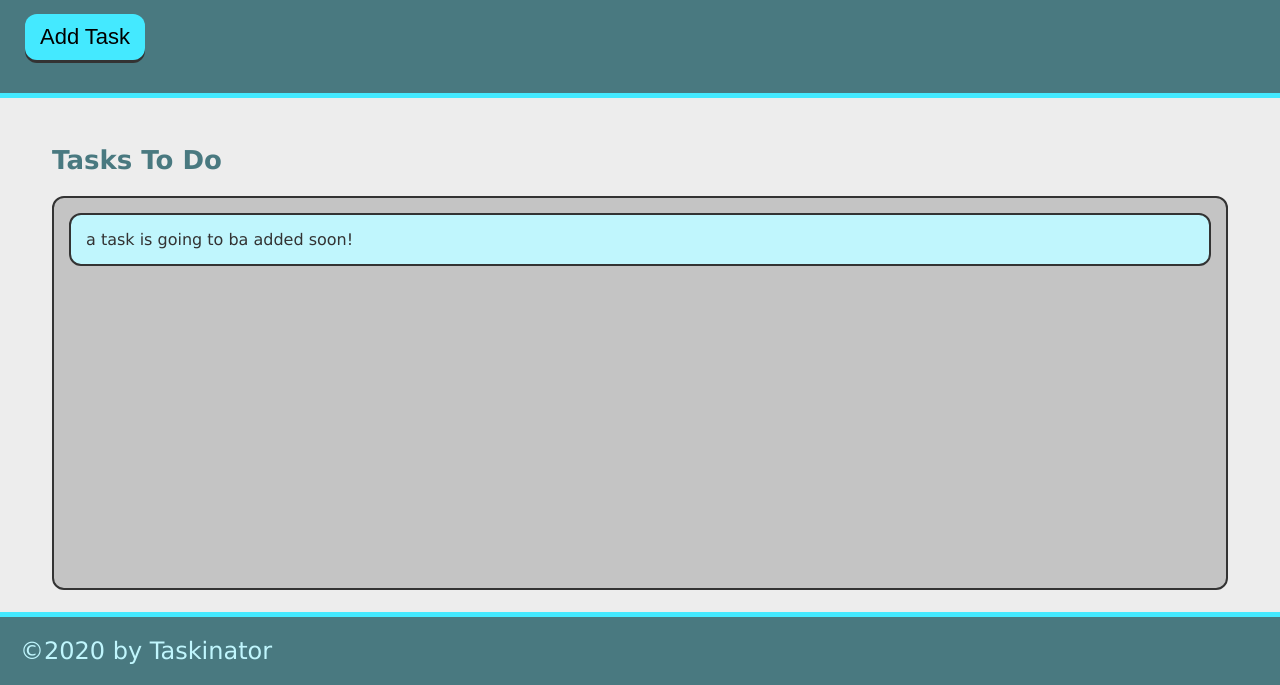
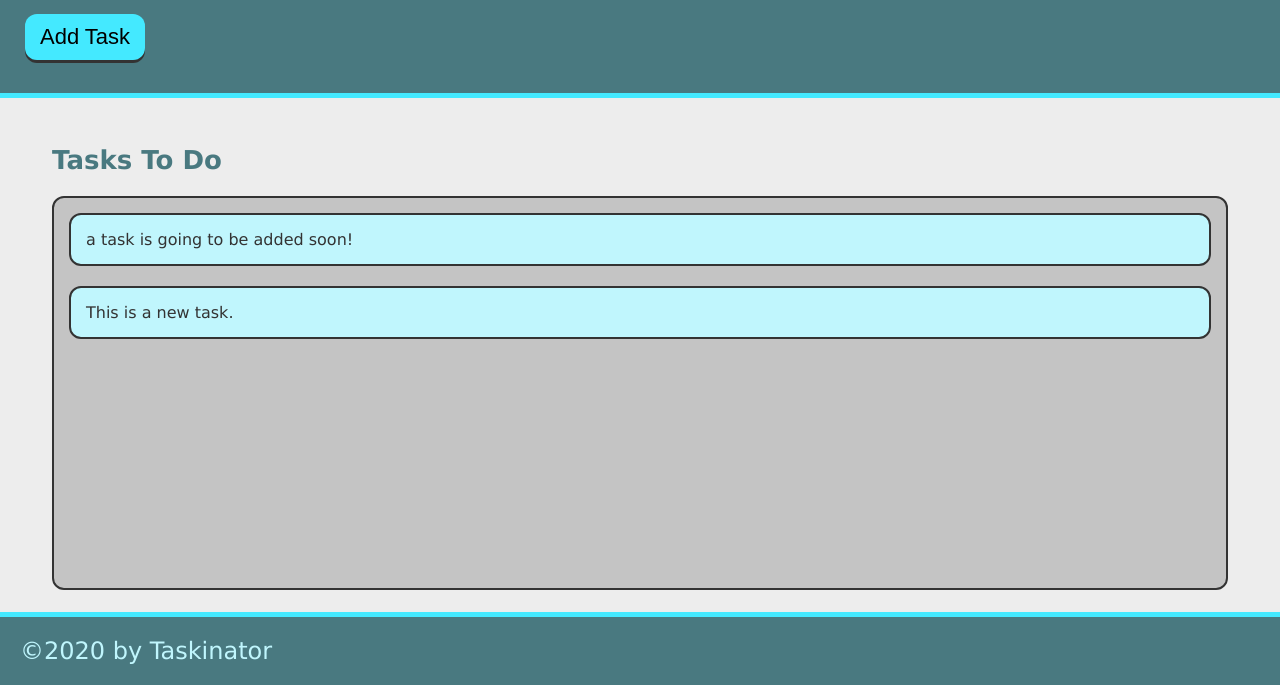
Before and after one commit to JFlo1981/taskinator, a plain HTML site: page index.html in a window 1280 px wide. Both pictures are taken after a click on the button "Add Task". Shown: the part 115-800 px from the top of the page. Drawn offline with Linux system fonts and the light colour scheme.

Commit message:
add ability to add task

```diff
--- a/assets/js/script.js
+++ b/assets/js/script.js
@@ -0,0 +1,12 @@
+var buttonEl = document.querySelector("#save-task");
+var tasksToDoEl = document.querySelector("#tasks-to-do");
+
+
+var createTaskHandler = function() {
+    var listItemEl = document.createElement("li");
+    listItemEl.className = "task-item";
+    listItemEl.textContent = "This is a new task.";
+    tasksToDoEl.appendChild(listItemEl);
+  };
+
+buttonEl.addEventListener("click", createTaskHandler);
--- a/index.html
+++ b/index.html
@@ -13,14 +13,14 @@
     <header>
         <h1 class="page-title">Taskinator</h1>
         <p>Click the button below to add a new task!</p>
-        <button class="btn">Add Task</button>
+        <button class="btn" id="save-task">Add Task</button>
     </header>
 
     <main class="page-content">
         <section class="task-list-wrapper">
             <h2 class="list-title">Tasks To Do</h2>
-            <ul class="task-list">
-                <li class="task-item">a task is going to ba added soon!</li>
+            <ul class="task-list" id="tasks-to-do">
+                <li class="task-item">a task is going to be added soon!</li>
             </ul>
         </section>
     </main>
```
